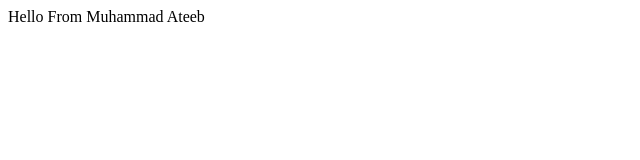
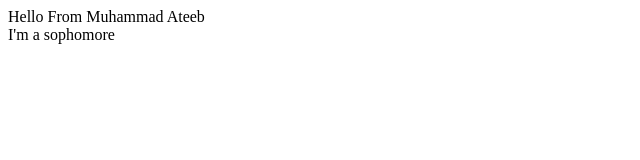
Before and after one commit to mAteeb10/Practice-Website, a plain HTML site: page Index.html in a window 1280 px wide. Shown: the full height of the page, 0-640 px from the left. Drawn offline with Linux system fonts and the light colour scheme.

Commit message:
Change is done

```diff
--- a/Index.html
+++ b/Index.html
@@ -8,5 +8,7 @@
 </head>
 <body>
     <div> Hello From Muhammad Ateeb </div>
+    <div> I'm a sophomore</div>
+
 </body>
 </html>
```
